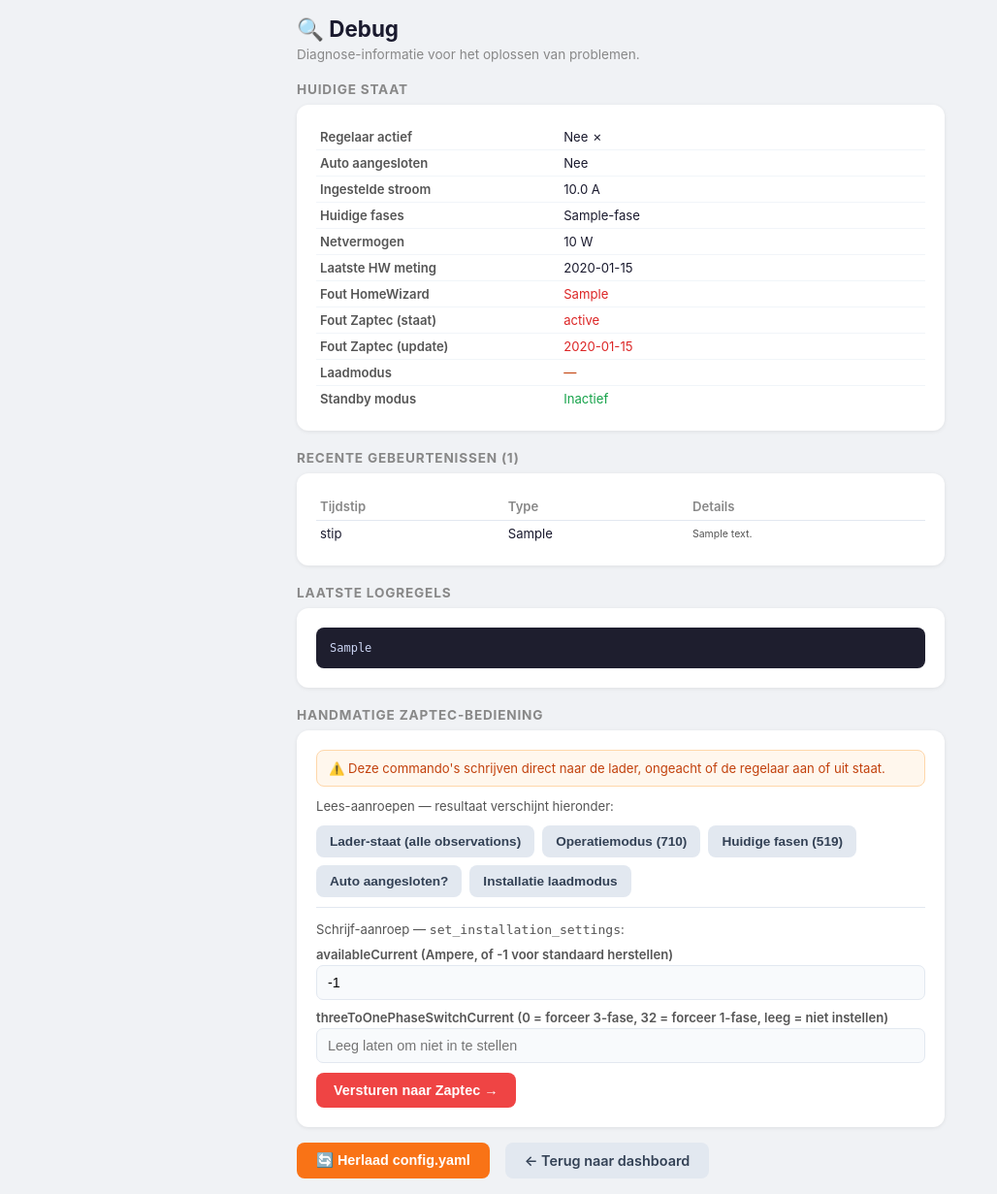
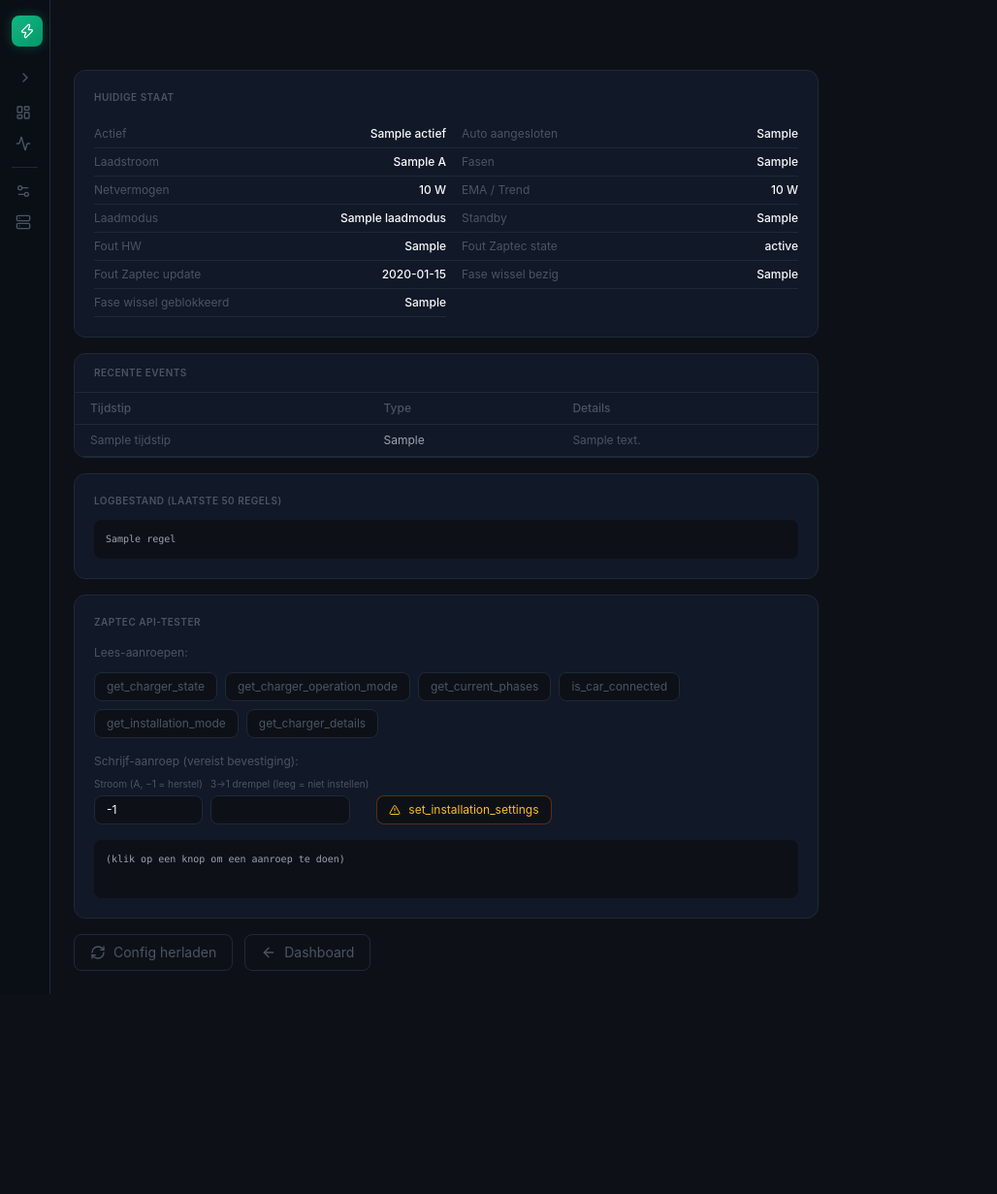
Before and after one commit to materharmsel/zaptec-solarcharge, a Flask app: template templates/debug.html in a window 1280 px wide. Shown: the whole page at 97% size, without its empty margins (0-1028 px from the left). After the commit the page ends 1025 px from the top, so only its background shows below. Run offline with Flask 3, Linux system fonts and the light colour scheme; the template is opened without the code that fills it: most values are stand-ins (such as "Sample title", 1, 10 or a date in 2020); parts of the project's set-up code (start-up, migrations or seed data) failed here and were passed over; some libraries are stand-ins or nearby versions.

Commit message:
feat: debug.html herschreven met nieuw thema en API-tester
Co-Authored-By: Claude Sonnet 4.6 (1M context) <noreply@anthropic.com>

```diff
--- a/templates/debug.html
+++ b/templates/debug.html
@@ -1,278 +1,153 @@
-<!DOCTYPE html>
-<html lang="nl">
-<head>
-    <meta charset="UTF-8">
-    <meta name="viewport" content="width=device-width, initial-scale=1.0">
-    <title>Debug — Zaptec Solarcharge</title>
-    <style>
-        * { box-sizing: border-box; margin: 0; padding: 0; }
-        body {
-            font-family: -apple-system, BlinkMacSystemFont, "Segoe UI", sans-serif;
-            background: #f0f2f5;
-            color: #1a1a2e;
-            max-width: 700px;
-            margin: 0 auto;
-            padding: 16px;
-        }
-        h1 { font-size: 1.4rem; margin-bottom: 4px; }
-        .ondertitel { font-size: 0.85rem; color: #888; margin-bottom: 20px; }
-        h2 { font-size: 0.85rem; text-transform: uppercase; letter-spacing: .06em; color: #888; margin: 20px 0 8px; }
-        .kaart {
-            background: white;
-            border-radius: 12px;
-            padding: 20px;
-            margin-bottom: 16px;
-            box-shadow: 0 1px 4px rgba(0,0,0,.08);
-        }
-        pre {
-            background: #1e1e2e;
-            color: #cdd6f4;
-            border-radius: 8px;
-            padding: 14px;
-            font-size: 0.75rem;
-            overflow-x: auto;
-            white-space: pre-wrap;
-            word-break: break-all;
-            max-height: 400px;
-            overflow-y: auto;
-        }
-        table { width: 100%; border-collapse: collapse; font-size: 0.82rem; }
-        th { color: #888; font-weight: 600; text-align: left; padding: 6px 4px; border-bottom: 1px solid #e2e8f0; }
-        td { padding: 5px 4px; border-bottom: 1px solid #f1f5f9; word-break: break-word; }
-        tr:last-child td { border-bottom: none; }
-        .state-tabel td:first-child { font-weight: 600; color: #555; width: 40%; }
-        .knop {
-            display: inline-block;
-            padding: 10px 20px;
-            border: none; border-radius: 8px;
-            font-size: 0.9rem; font-weight: 600;
-            cursor: pointer; text-decoration: none;
-        }
-        .knop-herlaad { background: #f97316; color: white; }
-        .knop-terug   { background: #e2e8f0; color: #334155; margin-left: 8px; }
-        .nav { display: flex; gap: 8px; margin-top: 16px; flex-wrap: wrap; }
+{% extends "base.html" %}
+{% block title %}Diagnostics — Zaptec Solarcharge{% endblock %}
+{% block content %}
+<div class="max-w-3xl">
+  <h1 class="text-base font-semibold text-[var(--text-primary)] mb-6">Diagnostics</h1>
 
-        /* API tester */
-        .api-sectie { margin-top: 8px; }
-        .api-rij { display: flex; gap: 8px; flex-wrap: wrap; margin-bottom: 10px; }
-        .api-rij button {
-            padding: 9px 14px; border: none; border-radius: 8px;
-            font-size: 0.85rem; font-weight: 600; cursor: pointer;
-            background: #e2e8f0; color: #334155;
-        }
-        .api-rij button:hover { background: #cbd5e1; }
-        .api-schrijf-blok { border-top: 1px solid #e2e8f0; padding-top: 14px; margin-top: 4px; }
-        .api-waarschuwing {
-            background: #fff7ed; border: 1px solid #fed7aa;
-            border-radius: 8px; padding: 10px 12px;
-            color: #c2410c; font-size: 0.82rem; margin-bottom: 12px;
-        }
-        .api-veld { margin-bottom: 10px; }
-        .api-veld label { display: block; font-size: 0.82rem; font-weight: 600; color: #555; margin-bottom: 3px; }
-        .api-veld input {
-            width: 100%; padding: 9px 11px;
-            border: 1.5px solid #e2e8f0; border-radius: 7px;
-            font-size: 0.9rem; background: #f8fafc;
-        }
-        .api-veld input:focus { outline: none; border-color: #3b82f6; background: white; }
-        .knop-api-schrijf {
-            background: #ef4444; color: white;
-            padding: 10px 18px; border: none; border-radius: 8px;
-            font-size: 0.9rem; font-weight: 600; cursor: pointer;
-        }
-        .knop-api-schrijf:hover { background: #dc2626; }
-        .api-resultaat {
-            margin-top: 12px; display: none;
-        }
-        /* Bevestigings-overlay voor schrijf-calls */
-        .bevestig-overlay {
-            display: none; position: fixed; inset: 0;
-            background: rgba(0,0,0,.55); z-index: 200;
-            align-items: center; justify-content: center;
-        }
-        .bevestig-overlay.zichtbaar { display: flex; }
-        .bevestig-dialoog {
-            background: white; border-radius: 14px; padding: 24px;
-            max-width: 340px; width: 90%; box-shadow: 0 8px 32px rgba(0,0,0,.18);
-        }
-        .bevestig-dialoog h3 { margin-bottom: 8px; font-size: 1rem; color: #dc2626; }
-        .bevestig-dialoog p  { font-size: 0.85rem; color: #555; margin-bottom: 16px; }
-        .bevestig-knoppen { display: flex; gap: 10px; }
-        .bevestig-knoppen button { flex: 1; padding: 11px; border: none; border-radius: 8px; font-size: 0.9rem; font-weight: 600; cursor: pointer; }
-        .knop-bevestig-schrijf { background: #ef4444; color: white; }
-        .knop-annuleer-schrijf { background: #e2e8f0; color: #334155; }
-    </style>
-</head>
-<body>
-    <h1>🔍 Debug</h1>
-    <p class="ondertitel">Diagnose-informatie voor het oplossen van problemen.</p>
+  <!-- Huidige staat -->
+  <div class="rounded-xl border border-[var(--border)] p-5 mb-4" style="background:var(--bg-surface);">
+    <h2 class="text-[10px] font-semibold uppercase tracking-wider text-[var(--text-muted)] mb-4">Huidige staat</h2>
+    <div class="grid grid-cols-2 gap-0 text-xs">
+      {% set staat_items = [
+        ('Actief', state.actief),
+        ('Auto aangesloten', state.auto_aangesloten),
+        ('Laadstroom', (state.huidig_stroom_a | string) ~ ' A'),
+        ('Fasen', state.huidige_fasen),
+        ('Netvermogen', (state.net_vermogen_w | int | string) ~ ' W'),
+        ('EMA / Trend', ((state.ema_net_vermogen_w | int | string) ~ ' W') if state.ema_net_vermogen_w is not none else '—'),
+        ('Laadmodus', state.laadmodus or '—'),
+        ('Standby', state.standby_modus),
+        ('Fout HW', state.fout_hw or '—'),
+        ('Fout Zaptec state', state.fout_zaptec_state or '—'),
+        ('Fout Zaptec update', state.fout_zaptec_update or '—'),
+        ('Fase wissel bezig', state.fase_wissel_bezig),
+        ('Fase wissel geblokkeerd', state.fase_wissel_geblokkeerd),
+      ] %}
+      {% for k, v in staat_items %}
+      <div class="flex justify-between py-1.5 border-b border-[var(--border)] {% if loop.index % 2 == 0 %}pl-4{% endif %}">
+        <span class="text-[var(--text-muted)]">{{ k }}</span>
+        <span class="font-medium {% if v == True %}text-[var(--green)]{% elif v == False %}text-[var(--text-muted)]{% else %}text-[var(--text-primary)]{% endif %}">{{ v }}</span>
+      </div>
+      {% endfor %}
+    </div>
+  </div>
 
-    <!-- Huidige state -->
-    <h2>Huidige staat</h2>
-    <div class="kaart">
-        <table class="state-tabel">
-            <tr><td>Regelaar actief</td><td>{{ "Ja ✓" if state.actief else "Nee ✗" }}</td></tr>
-            <tr><td>Auto aangesloten</td><td>{{ "Ja ✓" if state.auto_aangesloten else "Nee" }}</td></tr>
-            <tr><td>Ingestelde stroom</td>
-                <td>{% if state.huidig_stroom_a is not none %}{{ "%.1f"|format(state.huidig_stroom_a) }} A{% else %}—{% endif %}</td></tr>
-            <tr><td>Huidige fases</td>
-                <td>{% if state.huidige_fasen %}{{ state.huidige_fasen }}-fase{% else %}—{% endif %}</td></tr>
-            <tr><td>Netvermogen</td>
-                <td>{% if state.net_vermogen_w is not none %}{{ state.net_vermogen_w | int }} W{% else %}—{% endif %}</td></tr>
-            <tr><td>Laatste HW meting</td><td>{{ state.laatste_hw_update or "—" }}</td></tr>
-            <tr><td>Fout HomeWizard</td>
-                <td style="color:{% if state.fout_hw %}#dc2626{% else %}#16a34a{% endif %}">
-                    {{ state.fout_hw or "Geen" }}</td></tr>
-            <tr><td>Fout Zaptec (staat)</td>
-                <td style="color:{% if state.fout_zaptec_state %}#dc2626{% else %}#16a34a{% endif %}">
-                    {{ state.fout_zaptec_state or "Geen" }}</td></tr>
-            <tr><td>Fout Zaptec (update)</td>
-                <td style="color:{% if state.fout_zaptec_update %}#dc2626{% else %}#16a34a{% endif %}">
-                    {{ state.fout_zaptec_update or "Geen" }}</td></tr>
-            {% set laadmodus_namen = {0: "Standaard laden", 1: "Gepland laden", 2: "Automatisch opladen"} %}
-            <tr><td>Laadmodus</td>
-                <td style="color:{% if state.laadmodus and state.laadmodus != 0 %}#c2410c{% else %}#16a34a{% endif %}">
-                    {{ laadmodus_namen.get(state.laadmodus, "—") }}</td></tr>
-            <tr><td>Standby modus</td>
-                <td style="color:{% if state.standby_modus %}#c2410c{% else %}#16a34a{% endif %}">
-                    {{ "Actief — updates overgeslagen" if state.standby_modus else "Inactief" }}</td></tr>
+  <!-- Recente events -->
+  <div class="rounded-xl border border-[var(--border)] overflow-hidden mb-4" style="background:var(--bg-surface);">
+    <div class="px-5 py-3 border-b border-[var(--border)]">
+      <h2 class="text-[10px] font-semibold uppercase tracking-wider text-[var(--text-muted)]">Recente events</h2>
+    </div>
+    <div class="overflow-x-auto">
+      <table class="w-full text-xs">
+        <thead>
+          <tr class="border-b border-[var(--border)]">
+            <th class="px-4 py-2 text-left text-[var(--text-muted)] font-medium">Tijdstip</th>
+            <th class="px-4 py-2 text-left text-[var(--text-muted)] font-medium">Type</th>
+            <th class="px-4 py-2 text-left text-[var(--text-muted)] font-medium">Details</th>
+          </tr>
+        </thead>
+        <tbody>
+          {% for event in events %}
+          <tr class="border-b border-[var(--border)] hover:bg-white/[0.02]">
+            <td class="px-4 py-2 text-[var(--text-muted)] whitespace-nowrap">{{ event.tijdstip }}</td>
+            <td class="px-4 py-2 text-[var(--text-secondary)] whitespace-nowrap">{{ event.event_type }}</td>
+            <td class="px-4 py-2 text-[var(--text-muted)]">{{ event.details }}</td>
+          </tr>
+          {% else %}
+          <tr><td colspan="3" class="px-4 py-6 text-center text-[var(--text-muted)]">Geen events beschikbaar.</td></tr>
+          {% endfor %}
+        </tbody>
       </table>
     </div>
-
-    <!-- Recente gebeurtenissen -->
-    {% if events %}
-    <h2>Recente gebeurtenissen ({{ events | length }})</h2>
-    <div class="kaart">
-        <table>
-            <tr><th>Tijdstip</th><th>Type</th><th>Details</th></tr>
-            {% for e in events %}
-            <tr>
-                <td style="white-space:nowrap">{{ e.tijdstip[11:19] }}</td>
-                <td>{{ e.event_type }}</td>
-                <td style="color:#555;font-size:.8em">{{ e.details or '' }}</td>
-            </tr>
-            {% endfor %}
-        </table>
   </div>
-    {% endif %}
 
   <!-- Logbestand -->
-    <h2>Laatste logregels</h2>
-    <div class="kaart">
-        <pre>{% for r in log_regels %}{{ r }}
+  <div class="rounded-xl border border-[var(--border)] p-5 mb-4" style="background:var(--bg-surface);">
+    <h2 class="text-[10px] font-semibold uppercase tracking-wider text-[var(--text-muted)] mb-3">Logbestand (laatste 50 regels)</h2>
+    <pre class="text-[10px] leading-relaxed rounded-lg p-3 overflow-x-auto overflow-y-auto max-h-64"
+         style="background:#0d1117;color:#9ca3af;">{% for regel in log_regels %}{{ regel }}
 {% endfor %}</pre>
   </div>
 
-    <!-- Zaptec API tester -->
-    <h2>Handmatige Zaptec-bediening</h2>
-    <div class="kaart">
-        <div class="api-waarschuwing">
-            ⚠️ Deze commando's schrijven direct naar de lader, ongeacht of de regelaar aan of uit staat.
+  <!-- Zaptec API-tester -->
+  <div class="rounded-xl border border-[var(--border)] p-5 mb-4" style="background:var(--bg-surface);">
+    <h2 class="text-[10px] font-semibold uppercase tracking-wider text-[var(--text-muted)] mb-4">Zaptec API-tester</h2>
+    <p class="text-xs text-[var(--text-muted)] mb-3">Lees-aanroepen:</p>
+    <div class="flex flex-wrap gap-2 mb-4">
+      {% for call in ['get_charger_state','get_charger_operation_mode','get_current_phases','is_car_connected','get_installation_mode','get_charger_details'] %}
+      <button onclick="apiCall('{{ call }}')"
+              class="px-3 py-1.5 rounded-lg text-xs border border-[var(--border)] text-[var(--text-muted)] hover:text-[var(--text-primary)] hover:border-[var(--accent)] transition-colors"
+              style="background:var(--bg-base);">{{ call }}</button>
+      {% endfor %}
+    </div>
+    <p class="text-xs text-[var(--text-muted)] mb-2">Schrijf-aanroep (vereist bevestiging):</p>
+    <div class="flex gap-2 mb-4 flex-wrap">
+      <div>
+        <label for="api-current" class="block text-[10px] text-[var(--text-muted)] mb-1">Stroom (A, −1 = herstel)</label>
+        <input id="api-current" type="number" value="-1" step="0.5" min="-1" max="63"
+               class="w-28 bg-[var(--bg-base)] border border-[var(--border)] rounded-lg px-3 py-1.5 text-xs text-[var(--text-primary)]">
+      </div>
+      <div>
+        <label for="api-3to1" class="block text-[10px] text-[var(--text-muted)] mb-1">3→1 drempel (leeg = niet instellen)</label>
+        <input id="api-3to1" type="number" step="1"
+               class="w-36 bg-[var(--bg-base)] border border-[var(--border)] rounded-lg px-3 py-1.5 text-xs text-[var(--text-primary)]">
+      </div>
+      <div class="flex items-end">
+        <button onclick="bevestigSchrijf()"
+                class="flex items-center gap-2 px-3 py-1.5 rounded-lg text-xs border border-amber-800/60 text-amber-400 hover:bg-amber-900/20 transition-colors"
+                style="background:var(--bg-base);">
+          <i data-lucide="alert-triangle" class="w-3 h-3"></i> set_installation_settings
+        </button>
+      </div>
+    </div>
+    <pre id="api-result" class="text-[10px] rounded-lg p-3 min-h-[60px] overflow-x-auto"
+         style="background:#0d1117;color:#9ca3af;">(klik op een knop om een aanroep te doen)</pre>
   </div>
 
-        <p style="font-size:.82rem;color:#555;margin-bottom:12px">Lees-aanroepen — resultaat verschijnt hieronder:</p>
-        <div class="api-sectie">
-            <div class="api-rij">
-                <button onclick="apiCall('get_charger_state')">Lader-staat (alle observations)</button>
-                <button onclick="apiCall('get_charger_operation_mode')">Operatiemodus (710)</button>
-                <button onclick="apiCall('get_current_phases')">Huidige fasen (519)</button>
-                <button onclick="apiCall('is_car_connected')">Auto aangesloten?</button>
-                <button onclick="apiCall('get_installation_mode')">Installatie laadmodus</button>
+  <!-- Acties onderaan -->
+  <div class="flex gap-3">
+    <form action="/reload-config" method="post">
+      <button type="submit"
+              class="flex items-center gap-2 px-4 py-2 rounded-lg text-sm border border-[var(--border)] text-[var(--text-muted)] hover:text-[var(--text-primary)] transition-colors"
+              style="background:var(--bg-base);">
+        <i data-lucide="refresh-cw" class="w-4 h-4"></i> Config herladen
+      </button>
+    </form>
+    <a href="/"
+       class="flex items-center gap-2 px-4 py-2 rounded-lg text-sm border border-[var(--border)] text-[var(--text-muted)] hover:text-[var(--text-primary)] transition-colors"
+       style="background:var(--bg-base);">
+      <i data-lucide="arrow-left" class="w-4 h-4"></i> Dashboard
+    </a>
   </div>
 </div>
+{% endblock %}
 
-        <div class="api-schrijf-blok">
-            <p style="font-size:.82rem;color:#555;margin-bottom:10px">Schrijf-aanroep — <code>set_installation_settings</code>:</p>
-            <div class="api-veld">
-                <label>availableCurrent (Ampere, of -1 voor standaard herstellen)</label>
-                <input type="number" id="api-stroom" value="-1" step="0.5" min="-1" max="63">
-            </div>
-            <div class="api-veld">
-                <label>threeToOnePhaseSwitchCurrent (0 = forceer 3-fase, 32 = forceer 1-fase, leeg = niet instellen)</label>
-                <input type="number" id="api-fase-drempel" placeholder="Leeg laten om niet in te stellen" step="1" min="0" max="32">
-            </div>
-            <button class="knop-api-schrijf" onclick="toonBevestiging()">Versturen naar Zaptec →</button>
-        </div>
-
-        <div id="api-resultaat" class="api-resultaat">
-            <p style="font-size:.8rem;color:#888;margin-bottom:6px">Resultaat:</p>
-            <pre id="api-resultaat-pre" style="max-height:300px"></pre>
-        </div>
-    </div>
-
-    <!-- Bevestigings-overlay voor schrijf-calls -->
-    <div id="bevestig-overlay" class="bevestig-overlay">
-        <div class="bevestig-dialoog">
-            <h3>⚠️ Schrijven naar lader</h3>
-            <p id="bevestig-tekst">Weet je zeker dat je dit naar Zaptec wilt sturen?</p>
-            <div class="bevestig-knoppen">
-                <button class="knop-annuleer-schrijf" onclick="sluitBevestiging()">Annuleren</button>
-                <button class="knop-bevestig-schrijf" onclick="bevestigSchrijf()">Ja, versturen</button>
-            </div>
-        </div>
-    </div>
-
-    <!-- Acties -->
-    <div class="nav">
-        <form action="/reload-config" method="post" style="display:inline">
-            <button type="submit" class="knop knop-herlaad">🔄 Herlaad config.yaml</button>
-        </form>
-        <a href="/" class="knop knop-terug">← Terug naar dashboard</a>
-    </div>
-
+{% block scripts %}
 <script>
-        function toonResultaat(data) {
-            const blok = document.getElementById('api-resultaat');
-            const pre  = document.getElementById('api-resultaat-pre');
-            pre.textContent = JSON.stringify(data, null, 2);
-            blok.style.display = 'block';
-        }
-
-        function apiCall(call) {
+  function apiCall(call, params, bevestigd) {
+    params    = params    || {};
+    bevestigd = bevestigd || false;
     fetch('/api/debug/call', {
       method: 'POST',
-                headers: {'Content-Type': 'application/json'},
-                body: JSON.stringify({call: call})
-            })
-            .then(function(r) { return r.json(); })
-            .then(toonResultaat)
-            .catch(function(e) { toonResultaat({fout: String(e)}); });
-        }
-
-        function toonBevestiging() {
-            const stroom = document.getElementById('api-stroom').value;
-            const faseRaw = document.getElementById('api-fase-drempel').value.trim();
-            let omschrijving = 'availableCurrent = ' + stroom + 'A';
-            if (faseRaw !== '') {
-                const label = faseRaw === '0' ? 'forceer 3-fase' : faseRaw === '32' ? 'forceer 1-fase' : faseRaw;
-                omschrijving += ', threeToOnePhaseSwitchCurrent = ' + faseRaw + ' (' + label + ')';
-            }
-            document.getElementById('bevestig-tekst').textContent =
-                'Weet je zeker dat je dit naar Zaptec wilt sturen? ' + omschrijving;
-            document.getElementById('bevestig-overlay').classList.add('zichtbaar');
-        }
-
-        function sluitBevestiging() {
-            document.getElementById('bevestig-overlay').classList.remove('zichtbaar');
+      headers: { 'Content-Type': 'application/json' },
+      body: JSON.stringify({ call, params, bevestigd })
+    }).then(r => r.json()).then(d => {
+      document.getElementById('api-result').textContent = JSON.stringify(d, null, 2);
+    }).catch(e => {
+      document.getElementById('api-result').textContent = 'Fout: ' + e.message;
+    });
   }
 
   function bevestigSchrijf() {
-            sluitBevestiging();
-            const stroom = parseFloat(document.getElementById('api-stroom').value);
-            const faseRaw = document.getElementById('api-fase-drempel').value.trim();
-            const params = {available_current: stroom};
-            if (faseRaw !== '') {
-                params.drie_naar_een_fase_stroom = parseFloat(faseRaw);
-            }
-            fetch('/api/debug/call', {
-                method: 'POST',
-                headers: {'Content-Type': 'application/json'},
-                body: JSON.stringify({call: 'set_installation_settings', params: params, bevestigd: true})
-            })
-            .then(function(r) { return r.json(); })
-            .then(toonResultaat)
-            .catch(function(e) { toonResultaat({fout: String(e)}); });
+    const stroom  = parseFloat(document.getElementById('api-current').value);
+    const drempel = document.getElementById('api-3to1').value.trim();
+    const params  = { available_current: stroom };
+    if (drempel !== '') params.drie_naar_een_fase_stroom = parseFloat(drempel);
+    const omschrijving = drempel
+      ? `set_installation_settings(${stroom}A, 3→1 drempel: ${drempel}A)`
+      : `set_installation_settings(${stroom}A)`;
+    if (!confirm(`${omschrijving}\n\nDit stuurt direct een commando naar de lader. Doorgaan?`)) return;
+    apiCall('set_installation_settings', params, true);
   }
 </script>
-</body>
-</html>
+{% endblock %}
```
Lines whose indentation alone changed are shown as unchanged.
